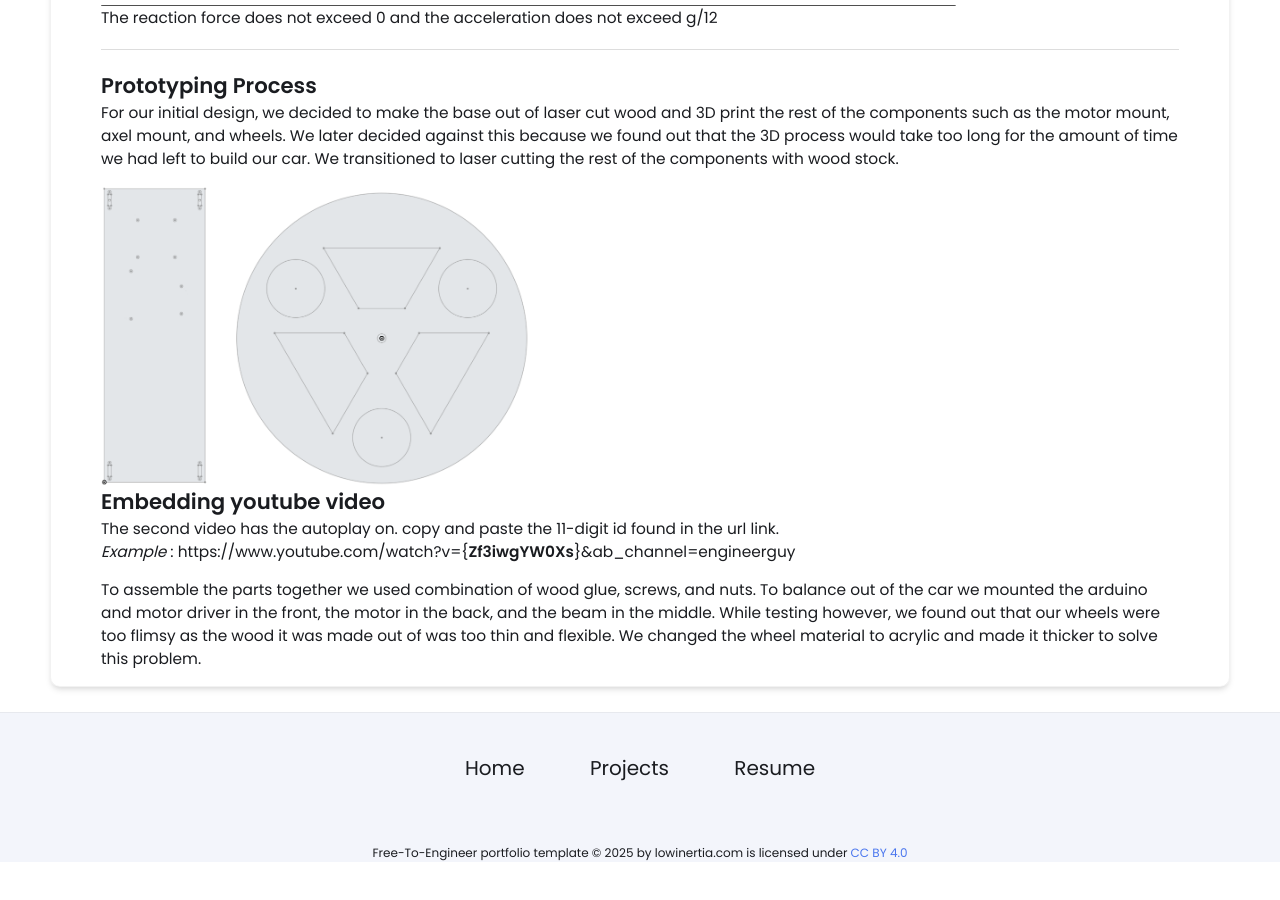
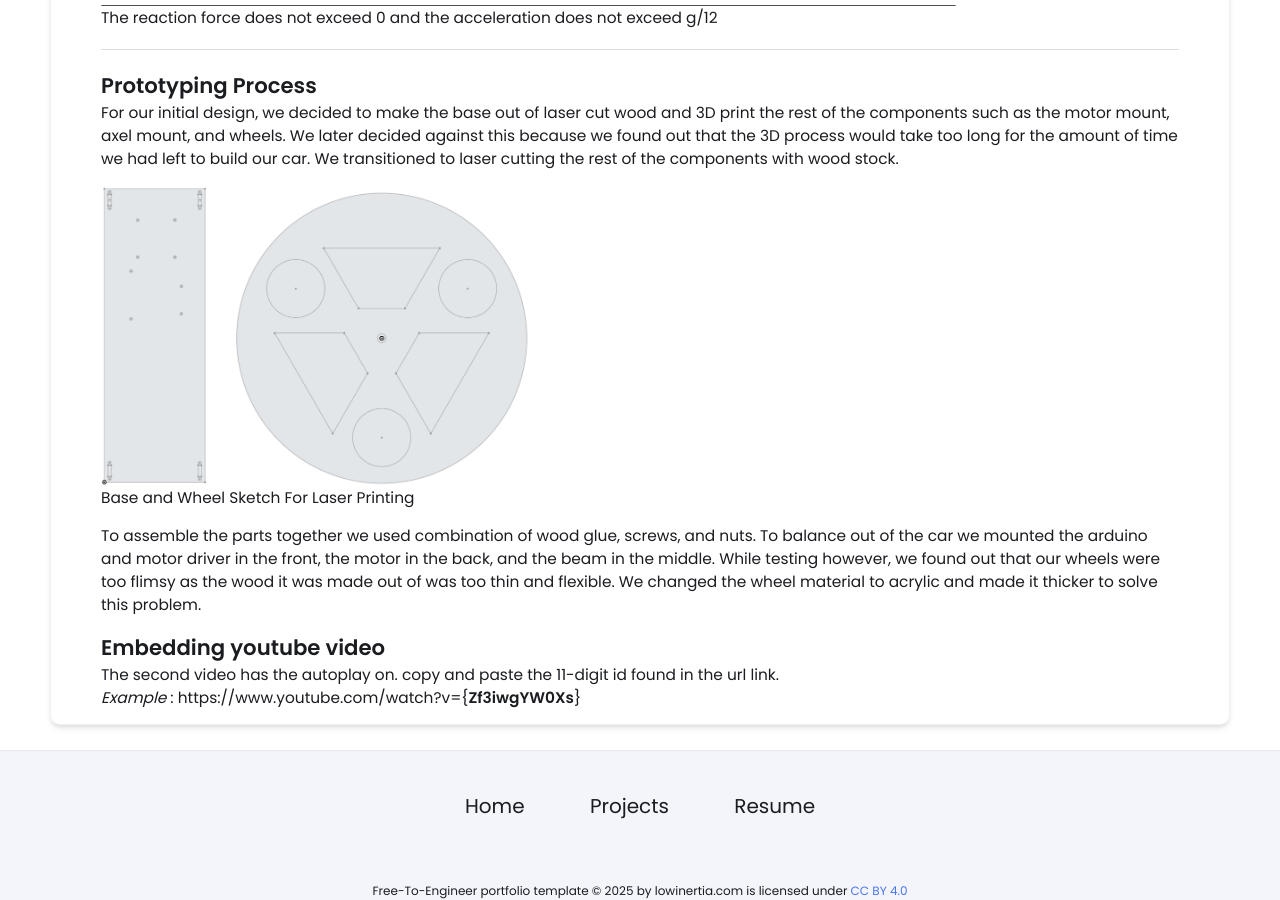
Before and after one commit to michael-vuong/michael-vuong.github.io, a Jekyll site: the page built from _projects/MotorSpeedControl/index.md, in a window 1280 px wide and 900 px high, scrolled down 3415 px. Built offline with Jekyll 4.4.1, drawn with Linux system fonts in a browser that asks for light colours; before the commit the page ends 4277 px from its top, so only the background shows below that.

Commit message:
Update index.md

```diff
--- a/_projects/MotorSpeedControl/index.md
+++ b/_projects/MotorSpeedControl/index.md
@@ -49,9 +49,11 @@ The reaction force does not exceed 0 and the acceleration does not exceed g/12
 ## Prototyping Process
 For our initial design, we decided to make the base out of laser cut wood and 3D print the rest of the components such as the motor mount, axel mount, and wheels. We later decided against this because we found out that the 3D process would take too long for the amount of time we had left to build our car. We transitioned to laser cutting the rest of the components with wood stock.
 {% include image-gallery.html images="BaseLaserSketch.png, WheelLaserSketch.png" height="300" %}
+Base and Wheel Sketch For Laser Printing
+
+
+To assemble the parts together we used combination of wood glue, screws, and nuts. To balance out of the car we mounted the arduino and motor driver in the front, the motor in the back, and the beam in the middle. While testing however, we found out that our wheels were too flimsy as the wood it was made out of was too thin and flexible. We changed the wheel material to acrylic and made it thicker to solve this problem.
 
 ## Embedding youtube video
 The second video has the autoplay on. copy and paste the 11-digit id found in the url link. <br>
-*Example* : https://www.youtube.com/watch?v={**Zf3iwgYW0Xs**}&ab_channel=engineerguy
-
-To assemble the parts together we used combination of wood glue, screws, and nuts. To balance out of the car we mounted the arduino and motor driver in the front, the motor in the back, and the beam in the middle. While testing however, we found out that our wheels were too flimsy as the wood it was made out of was too thin and flexible. We changed the wheel material to acrylic and made it thicker to solve this problem.
+*Example* : https://www.youtube.com/watch?v={**Zf3iwgYW0Xs**}
```
